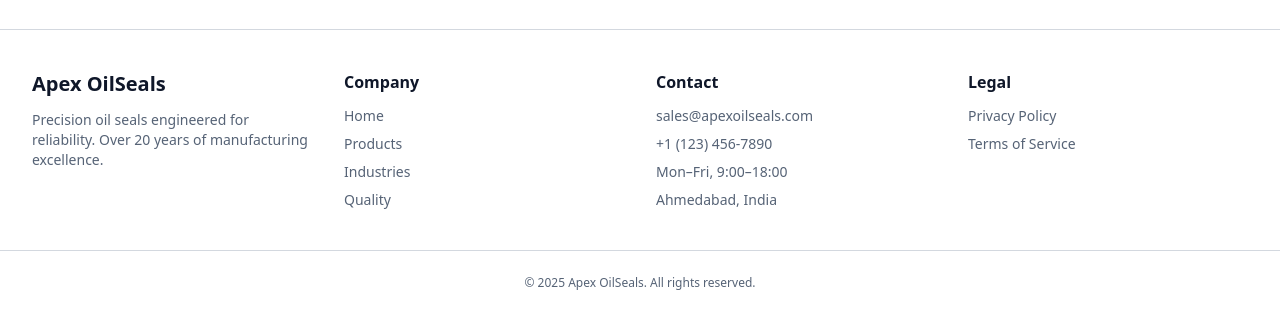
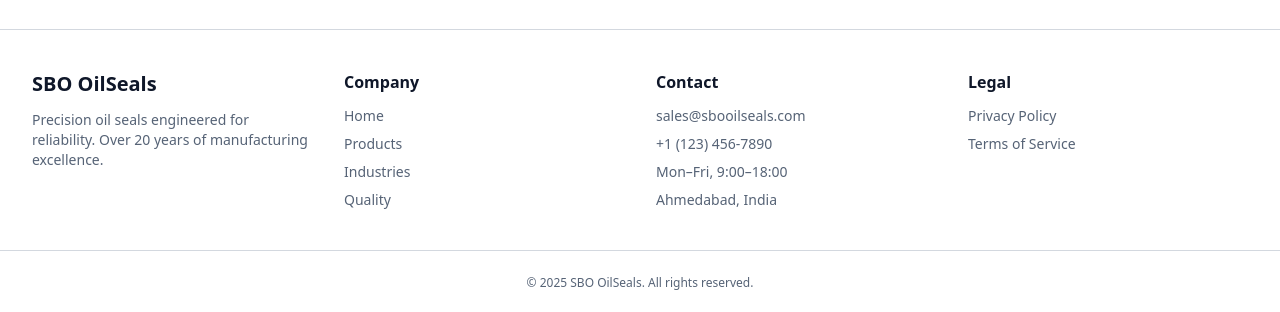
Before and after one commit to viru4/SBO_OilSeal, a React (Vite) app: page /products in a window 1280 px wide. Shown: the part 485-797 px from the top of the page. Built offline with nearby package versions, Linux system fonts and the light colour scheme.

Commit message:
Update footer branding and contact to SBO
cgen-00c6fb9db0d94376b1be46b20459ba0a

```diff
--- a/client/components/site/Footer.tsx
+++ b/client/components/site/Footer.tsx
@@ -5,7 +5,7 @@ export default function Footer() {
     <footer className="mt-24 border-t">
       <div className="container grid gap-8 py-10 sm:grid-cols-2 lg:grid-cols-4">
         <div>
-          <div className="text-xl font-bold">Apex OilSeals</div>
+          <div className="text-xl font-bold">SBO OilSeals</div>
           <p className="mt-3 text-sm text-muted-foreground">
             Precision oil seals engineered for reliability. Over 20 years of
             manufacturing excellence.
@@ -24,7 +24,7 @@ export default function Footer() {
           <div className="font-semibold">Contact</div>
           <ul className="mt-3 space-y-2 text-sm text-muted-foreground">
             <li>
-              <a href="mailto:sales@apexoilseals.com" className="hover:text-primary">sales@apexoilseals.com</a>
+              <a href="mailto:sales@sbooilseals.com" className="hover:text-primary">sales@sbooilseals.com</a>
             </li>
             <li>
               <a href="tel:+11234567890" className="hover:text-primary">+1 (123) 456-7890</a>
@@ -46,7 +46,7 @@ export default function Footer() {
         </div>
       </div>
       <div className="border-t py-6 text-center text-xs text-muted-foreground">
-        © {new Date().getFullYear()} Apex OilSeals. All rights reserved.
+        © {new Date().getFullYear()} SBO OilSeals. All rights reserved.
       </div>
     </footer>
   );
```
